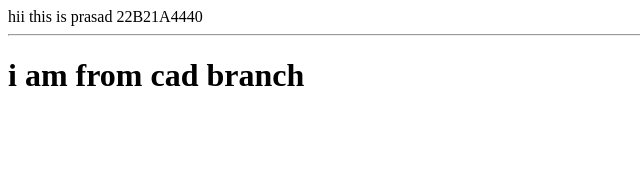
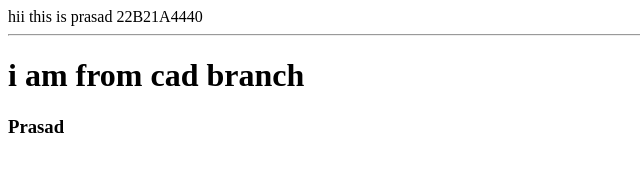
Before and after one commit to Prasadattili/frontend, a plain HTML site: page index.html in a window 1280 px wide. Shown: the full height of the page, 0-640 px from the left. Drawn offline with Linux system fonts and the light colour scheme.

Commit message:
just added a name

```diff
--- a/index.html
+++ b/index.html
@@ -10,6 +10,7 @@ hii this is prasad
 <hr>
 
 <h1>i am from cad branch</h1>
+<h3>Prasad</h3>
 <body>
 
 </body>
```
